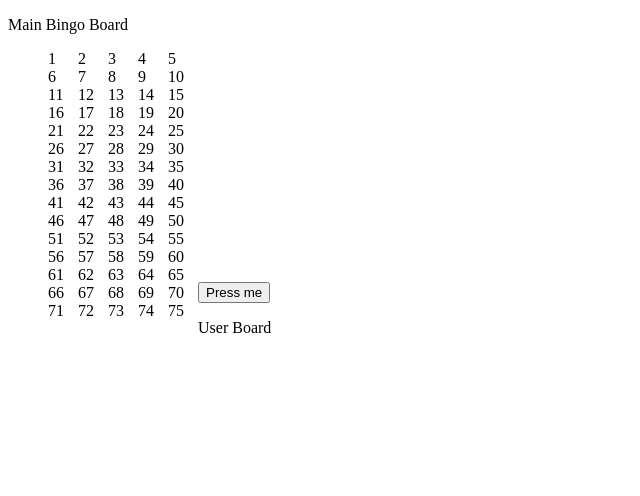
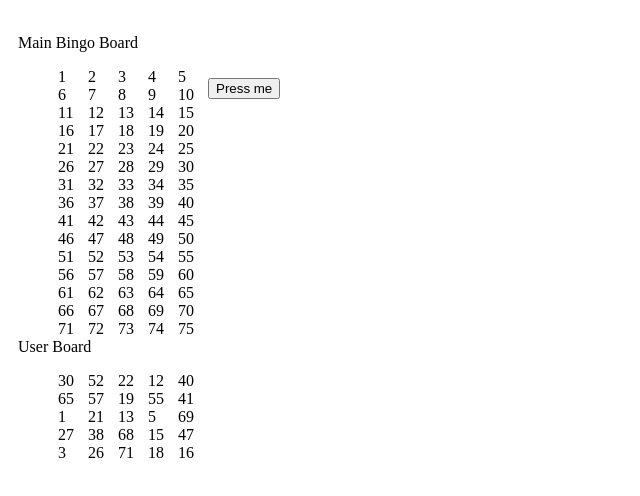
Before and after one commit to faizanbardai/Bingo, a plain HTML site: page index.html in a window 1280 px wide. Shown: the whole page, without its empty margins (0-640 px from the left). Drawn offline with Linux system fonts and the light colour scheme.

Commit message:
Added 1 user board

```diff
--- a/index.css
+++ b/index.css
@@ -1,5 +1,6 @@
-#bingoBoard {
+#bingoBoard, .userBoard {
     width: 200px;
+    padding: 10px;
 }
 
 .bingoBoardNumber {
--- a/index.js
+++ b/index.js
@@ -1,12 +1,15 @@
 window.onload = function () {
     createBingoArray();
     genBingoBoard();
+    genUserBoard();
 };
 
 //Create programmatically (with JS) a BINGO board with 76 cells, from 1 to 76.
+var cell = 75;
+var userCell = 25;
 var bingoArray = [];
 function createBingoArray() {
-    for (i = 0; i < 75; i++) {
+    for (i = 0; i < cell; i++) {
         bingoArray[i] = i + 1;
     };
 };
@@ -14,10 +17,6 @@ function createBingoArray() {
 function genBingoBoard() {
     var newUL = document.createElement("ul");
     bingoArray.forEach(function (e) {
-        if (e % 6 == 0) {
-            var newBreak = document.createElement("br");
-            newUL.appendChild(newBreak);
-        };
         var newLI = document.createElement("li");
         newLI.innerText = e;
         newLI.className = "bingoBoardNumber";
@@ -30,18 +29,52 @@ function genBingoBoard() {
 
 //Take ALWAYS a new number (avoid randoming 10 3 times for example)
 
+
 var numStillPresent = bingoArray;
-
 function genRndNum() {
 
     if (numStillPresent.length > 0) {
         var rndNum = Math.floor(Math.random() * numStillPresent.length);
+        console.log("random number is: " + rndNum);
         var selectedNumber = numStillPresent[rndNum];
+        console.log("For this index, the selected number is: " + selectedNumber);
         document.querySelector("#newNum").innerText = selectedNumber;
         document.querySelectorAll(".bingoBoardNumber")
             .forEach((e) => parseInt(e.innerText) == selectedNumber ? e.classList.add("selected") : null);
         numStillPresent = numStillPresent.filter((e) => e != selectedNumber);
+        console.log(numStillPresent);
+        console.log("no. of element left: " + numStillPresent.length);
     } else {
         alert("all numbers are done.");
     };
 };
+
+//Create a USER BOARD with random 24 numbers that highlights as the main board does
+
+function genUserBoard() {
+    var userBoardArrayIndex = [];
+    for (i = 0; i < cell; i++) {
+        userBoardArrayIndex[i] = i + 1;
+    };
+    console.log(userBoardArrayIndex);
+    var numStillPresent = bingoArray;
+    var userBoardArray = [];
+    for (i = 0; i < userCell; i++) {
+        var rndNum = Math.floor(Math.random() * numStillPresent.length);
+        console.log("random number is " + rndNum);
+        var selectedNumber = numStillPresent[rndNum];
+        console.log("selected number is " + selectedNumber);
+        numStillPresent = numStillPresent.filter((e) => e != selectedNumber);
+        console.log(numStillPresent);
+        userBoardArray.push(selectedNumber);
+        console.log("user board array: " + userBoardArray);
+    };
+    var newUL = document.createElement("ul");
+    userBoardArray.forEach((e) => {
+        var newLI = document.createElement("li");
+        newLI.innerText = e;
+        newLI.className = "bingoBoardNumber";
+        newUL.appendChild(newLI);
+    });
+    document.querySelector(".userBoard").appendChild(newUL);
+};
```
Also changed, not shown: index.html (+1 -1 lines).
